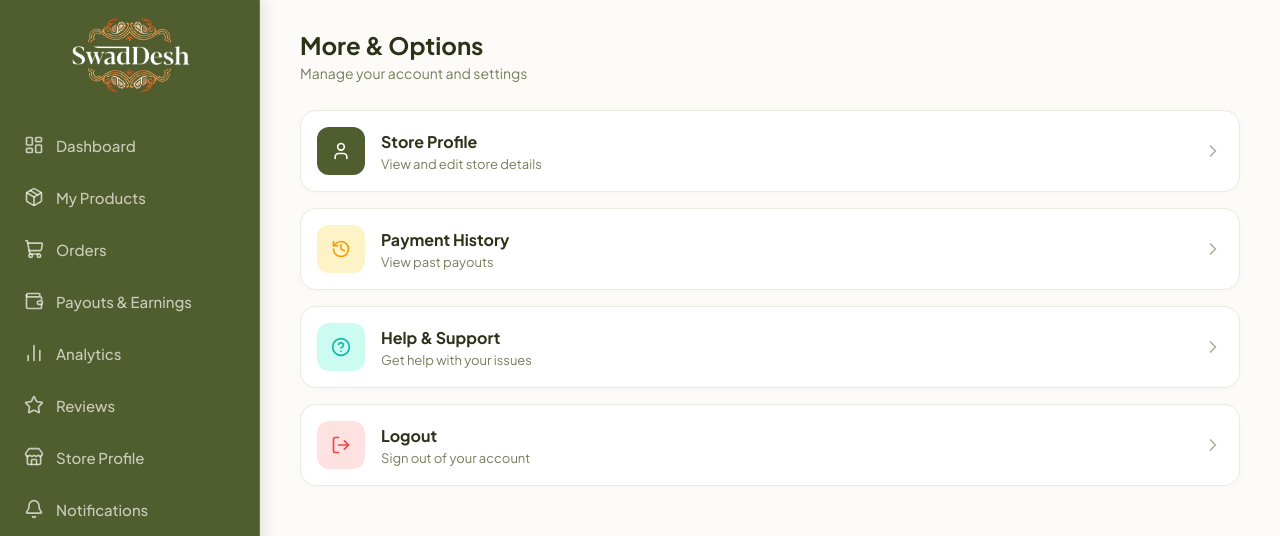
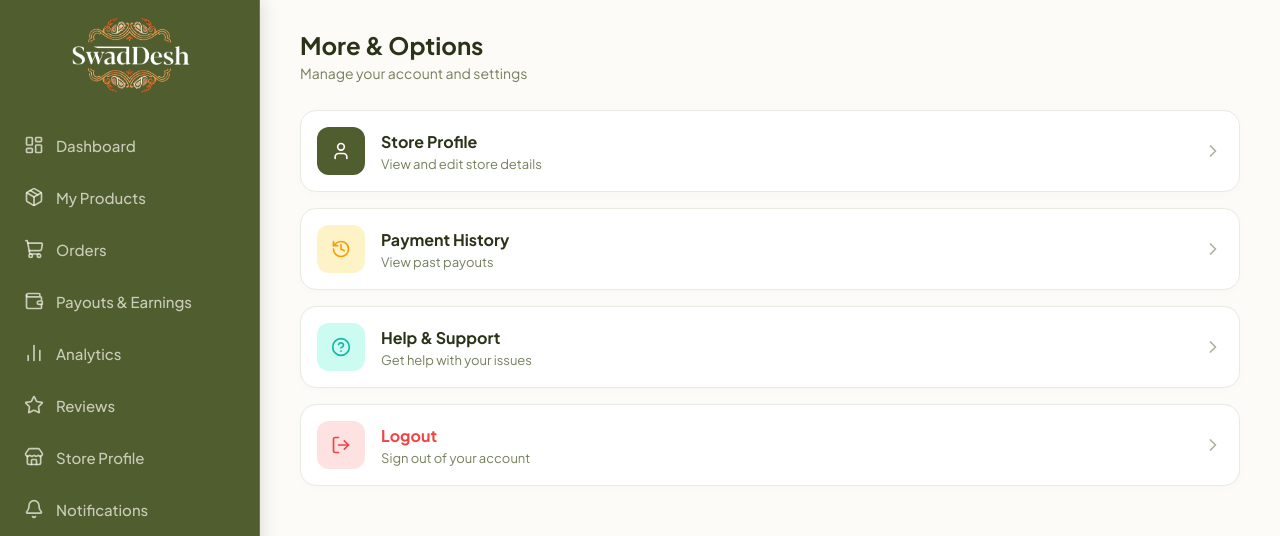
Before and after one commit to shreyaanshtiwari/vendorportal, a Next.js app: page /more in a window 1280 px wide. Shown: the top 536 px of the page. Built offline with nearby package versions, Linux system fonts and the light colour scheme; no server answers; sample sign-in values are in the browser's storage.

Commit message:
feat(vendor): audit vendor portal real reviews, isolation, and pages

```diff
--- a/src/app/more/page.tsx
+++ b/src/app/more/page.tsx
@@ -3,8 +3,16 @@
 import React from 'react';
 import { User, HelpCircle, History, LogOut, ChevronRight, Settings } from 'lucide-react';
 import Link from 'next/link';
+import { useRouter } from 'next/navigation';
 
 export default function MoreOptionsPage() {
+  const router = useRouter();
+
+  const handleLogout = () => {
+    localStorage.removeItem('vendor_token');
+    localStorage.removeItem('vendor_profile');
+    router.push('/login');
+  };
 
   const menuOptions = [
     {
@@ -61,7 +69,42 @@ export default function MoreOptionsPage() {
 
         {/* Action List */}
         <div style={{ display: 'flex', flexDirection: 'column', gap: '16px' }}>
-          {menuOptions.map((option) => (
+          {menuOptions.map((option) => option.id === 4 ? (
+            <div key={option.id} onClick={handleLogout} style={{
+              background: 'white',
+              border: '1px solid var(--royal-border)',
+              borderRadius: '16px',
+              padding: '16px',
+              display: 'flex',
+              alignItems: 'center',
+              gap: '16px',
+              cursor: 'pointer',
+              boxShadow: '0 2px 10px rgba(0,0,0,0.02)',
+              transition: 'all 0.2s ease'
+            }}>
+              <div style={{
+                width: '48px',
+                height: '48px',
+                borderRadius: '12px',
+                background: option.iconBg,
+                display: 'flex',
+                alignItems: 'center',
+                justifyContent: 'center',
+                flexShrink: 0
+              }}>
+                {option.icon}
+              </div>
+              <div style={{ flex: 1, display: 'flex', flexDirection: 'column', gap: '4px' }}>
+                <h4 style={{ margin: 0, fontSize: '16px', fontWeight: 700, color: '#ef4444' }}>
+                  {option.title}
+                </h4>
+                <p style={{ margin: 0, fontSize: '13px', color: 'var(--royal-text-gray)' }}>
+                  {option.desc}
+                </p>
+              </div>
+              <ChevronRight size={20} color="var(--royal-text-gray)" opacity={0.6} />
+            </div>
+          ) : (
             <Link href={option.href} key={option.id} style={{ textDecoration: 'none' }}>
               <div style={{
                 background: 'white',
--- a/src/app/products/page.tsx
+++ b/src/app/products/page.tsx
@@ -131,7 +131,7 @@ export default function ProductsPage() {
 
                 {/* Product Image */}
                 <div style={{ width: '80px', height: '80px', borderRadius: '12px', overflow: 'hidden', flexShrink: 0, position: 'relative', background: 'var(--royal-cream)' }}>
-                  {product.image_url && <Image src={product.image_url} alt={product.name} fill style={{ objectFit: 'cover' }} />}
+                  {(product.image || product.image_url) ? <img src={product.image || product.image_url} alt={product.name} style={{ width: '100%', height: '100%', objectFit: 'cover' }} /> : null}
                 </div>
 
                 {/* Product Details (Middle) */}
@@ -149,7 +149,7 @@ export default function ProductsPage() {
                   </button>
 
                   <div style={{ display: 'flex', flexDirection: 'column', alignItems: 'flex-end', gap: '6px' }}>
-                    <span style={{ fontWeight: 700, fontSize: '15px', color: 'var(--royal-text-dark)' }}>{product.price}</span>
+                    <span style={{ fontWeight: 700, fontSize: '15px', color: 'var(--royal-text-dark)' }}>₹{product.price}</span>
                     <span style={{
                       fontSize: '11px',
                       fontWeight: 600,
--- a/src/app/reviews/page.tsx
+++ b/src/app/reviews/page.tsx
@@ -16,8 +16,7 @@ export default function ReviewsPage() {
   useEffect(() => {
     const loadReviews = async () => {
       try {
-        // Added temporary 1.5s delay so you can see the beautiful skeleton loader!
-        await new Promise(resolve => setTimeout(resolve, 1500));
+        // Instant real-time reviews fetch
 
         const [reviewsData, statsData] = await Promise.all([
           fetchApi('/vendor/reviews'),
--- a/src/components/layout/VendorLayout.tsx
+++ b/src/components/layout/VendorLayout.tsx
@@ -105,7 +105,7 @@ const VendorLayout: React.FC<VendorLayoutProps> = ({ children }) => {
     }
 
     // Validate token with backend
-    fetch('http://localhost:8080/api/vendor/validate-token', {
+    fetch(`${process.env.NEXT_PUBLIC_API_URL || 'http://localhost:8080/api'}/vendor/validate-token`, {
       headers: { Authorization: `Bearer ${token}` },
     })
       .then(res => {
```
